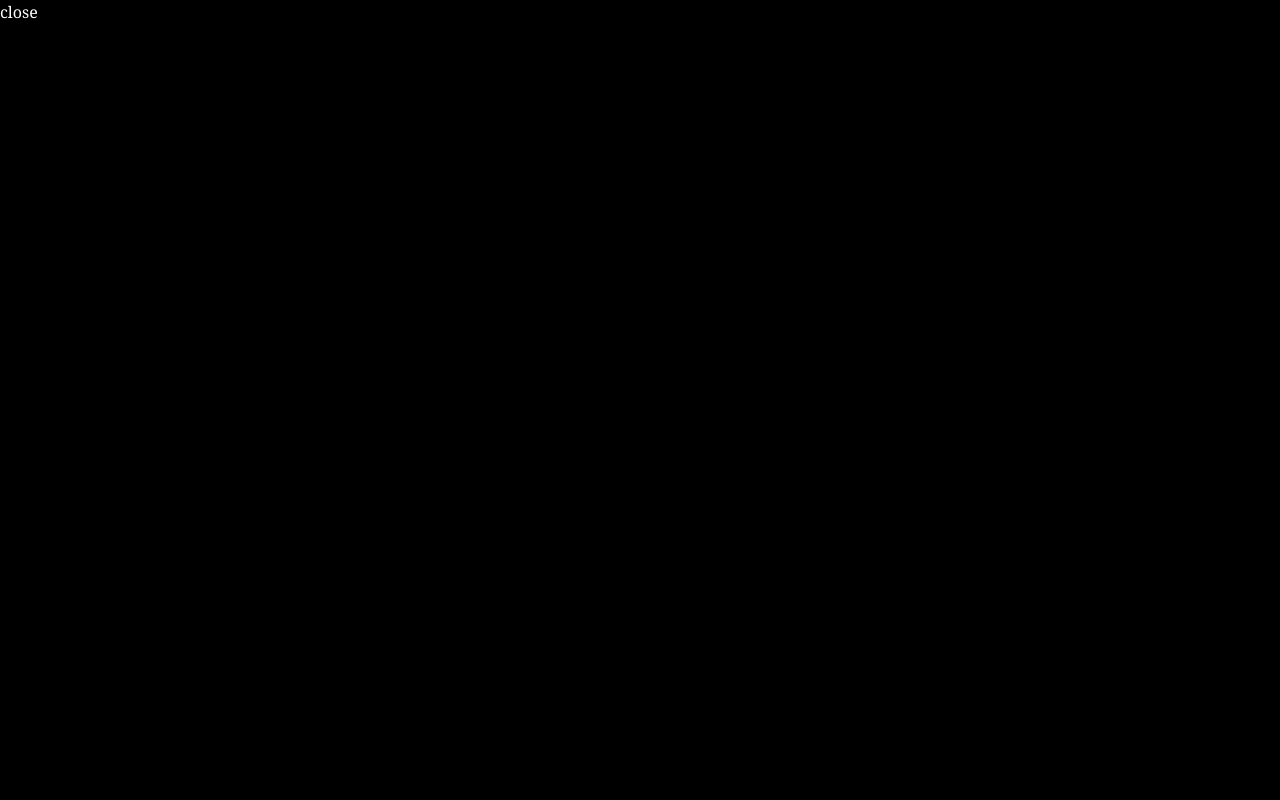
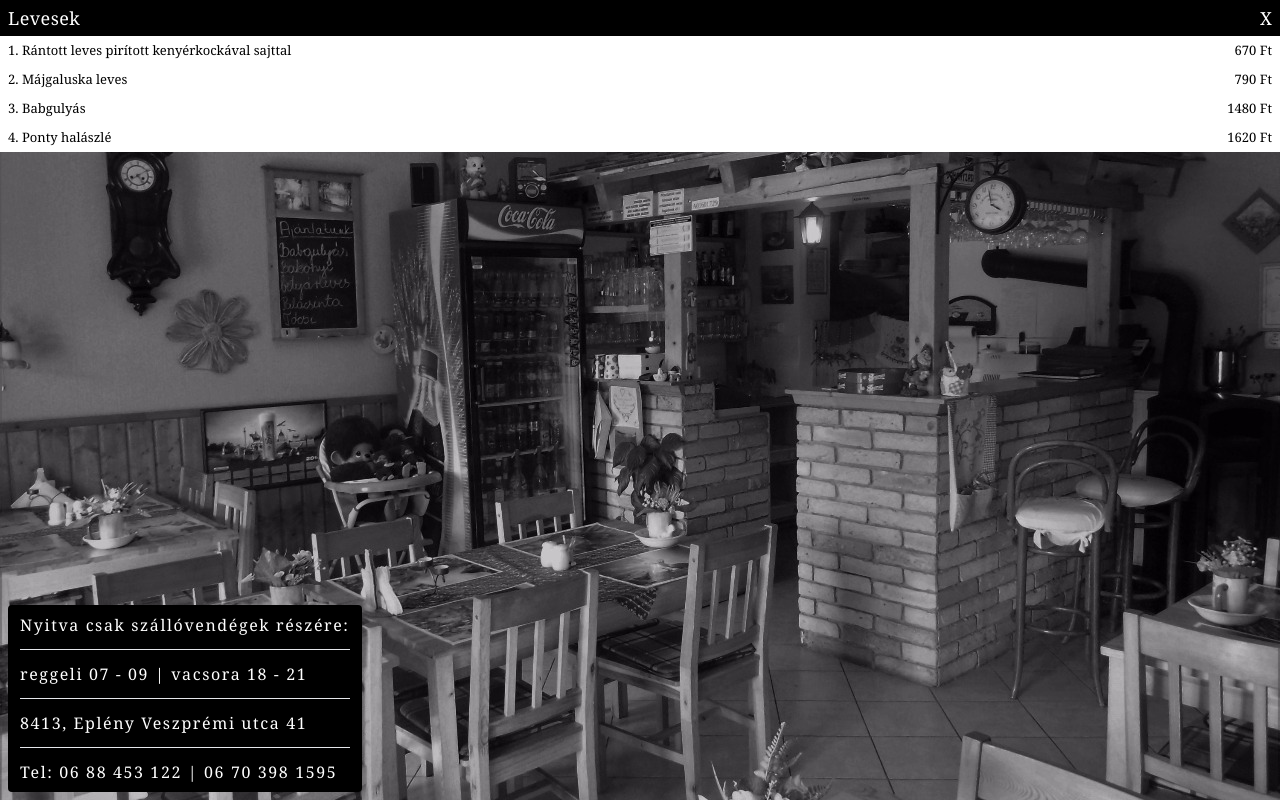
Before and after one commit to xdevtomix/mokus, a React (Vite) app: page / in a window 1280 px wide. Both pictures are taken after a click on the button "Étlap". Built offline with nearby package versions, Linux system fonts and the light colour scheme.

Commit message:
menu work 2

```diff
--- a/public/sw-mokus.js
+++ b/public/sw-mokus.js
@@ -1,7 +1,7 @@
 
 const ServiceWorkerGlobalScope = this;
 const cacheNameBasis = 'mokus';
-const version = '21.09.16.3';
+const version = '21.09.16.4';
 const cacheName = `${cacheNameBasis}-v${version}`;
 const urlsToCache = [
     './images/mokusbufe_bw_64_64.png',
--- a/src/App.jsx
+++ b/src/App.jsx
@@ -13,8 +13,8 @@ export default function App() {
   return (
     <div className="w-full h-full">
       <ServiceWorkerInstallerUpdater />
-      <Home language={language} setLanguage={setLanguage} translations={translations} setIsMenuOpen={setIsMenuOpen} />
-      <Menu isMenuOpen={isMenuOpen} setIsMenuOpen={setIsMenuOpen} />
+      <Home translations={translations} language={language} setLanguage={setLanguage} setIsMenuOpen={setIsMenuOpen} />
+      <Menu translations={translations} language={language} isMenuOpen={isMenuOpen} setIsMenuOpen={setIsMenuOpen} />
     </div>
   )
 }
--- a/src/assets/translations.json
+++ b/src/assets/translations.json
@@ -1,5 +1,12 @@
 {
     "menuOpener" : {"hu" : "Étlap", "en" : "Menu"},
     "openFor" : {"hu" : "Nyitva csak szállóvendégek részére:", "en" : "Open for our guests only:"},
-    "openWhen" : {"hu" : "reggeli 07 - 09 | vacsora 18 - 21", "en" : "breakfast 07 - 09 | dinner 18 - 21"}
+    "openWhen" : {"hu" : "reggeli 07 - 09 | vacsora 18 - 21", "en" : "breakfast 07 - 09 | dinner 18 - 21"},
+    "dishes" : {
+        "soups" : {"hu" : "Levesek", "en" : "Soups"},
+        "1" : {"hu" : "1. Rántott leves pirított kenyérkockával sajttal", "en" : "1. Caraway seed soup with croutons and cheese", "price" : "670 Ft"},
+        "2" : {"hu" : "2. Májgaluska leves", "en" : "2. Liver dumpling soup", "price" : "790 Ft"},
+        "3" : {"hu" : "3. Babgulyás", "en" : "3. Bean goulash", "price" : "1480 Ft"},
+        "4" : {"hu" : "4. Ponty halászlé", "en" : "4. Fisherman’s carp soup", "price" : "1620 Ft"}
+    }
 }
--- a/src/components/Home.jsx
+++ b/src/components/Home.jsx
@@ -2,7 +2,7 @@ import React, { useRef, useEffect } from "react";
 
 import ActionButton from "./ActionButton";
 
-export default function Home({ language, setLanguage, translations, setIsMenuOpen }) {
+export default function Home({ translations, language, setLanguage, setIsMenuOpen }) {
     const containerRef = useRef(null);
 
     useEffect(() => {
@@ -31,7 +31,7 @@ export default function Home({ language, setLanguage, translations, setIsMenuOpe
                 className="w-full h-full object-cover"
                 alt="Mókusbüfé" />
 
-            <ActionButton cssClasses="fixed top-2 left-2" text={translations.menuOpener[language]} action={() => setIsMenuOpen(true)}/>
+            <ActionButton cssClasses="fixed top-2 left-2" text={translations.menuOpener[language]} action={() => setIsMenuOpen(true)} />
 
             <div className="fixed top-2 right-2 flex flex-col items-end">
                 <a className="bg-black text-white text-lg leading-5 tracking-widest p-3 rounded no-underline mb-2" href="https://www.bakonyiapartmanhaz.hu">Bakonyi Apartmanház</a>
--- a/src/components/Menu.jsx
+++ b/src/components/Menu.jsx
@@ -1,18 +1,41 @@
 import React from "react";
 
-export default function Menu({isMenuOpen, setIsMenuOpen}) {
+import MenuItem from "./MenuItem";
+
+export default function Menu({ translations, language, isMenuOpen, setIsMenuOpen }) {
     const closeMenu = () => {
         setIsMenuOpen(false);
     };
 
     return (
         <div className={`
-            fixed inset-0 z-10 bg-black text-white
+            fixed inset-0 z-10 overflow-y-scroll no-scrollbar
             transition duration-300
             ${isMenuOpen ? 'opacity-100' : 'opacity-0'}
             transform ${isMenuOpen ? 'translate-y-0' : 'translate-y-full'}
         `}>
-            <span onClick={() => closeMenu()}>close</span>
+            <div>
+                <div className="bg-black">
+                    <MenuItem>
+                        <h1 className="text-white text-lg leading-5 tracking-wide">{translations.dishes.soups[language]}</h1>
+                        <button className="text-white text-lg leading-5 cursor-pointer outline-none select-none" onClick={() => closeMenu()}>X</button>
+                    </MenuItem>
+                </div>
+                <div className="bg-white">
+                    <MenuItem>
+                        <span>{translations.dishes['1'][language]}</span><span>{translations.dishes['1'].price}</span>
+                    </MenuItem>
+                    <MenuItem>
+                        <span>{translations.dishes['2'][language]}</span><span>{translations.dishes['2'].price}</span>
+                    </MenuItem>
+                    <MenuItem>
+                        <span>{translations.dishes['3'][language]}</span><span>{translations.dishes['3'].price}</span>
+                    </MenuItem>
+                    <MenuItem>
+                        <span>{translations.dishes['4'][language]}</span><span>{translations.dishes['4'].price}</span>
+                    </MenuItem>
+                </div>
+            </div>
         </div>
     );
 }
--- /dev/null
+++ b/src/components/MenuItem.jsx
@@ -0,0 +1,9 @@
+import React from "react";
+
+export default function MenuItem({children}) {
+    return (
+        <div className="flex justify-between items-center p-2 text-[13px] leading-[13px] text-black">
+            {children}
+        </div>
+    );
+}
--- a/src/index.css
+++ b/src/index.css
@@ -1,3 +1,12 @@
 @tailwind base;
 @tailwind components;
 @tailwind utilities;
+
+.no-scrollbar {
+    -ms-overflow-style: none;		/* Hide scrollbar for IE and old Edge */
+	scrollbar-width: none;			/* Hide scrollbar for Firefox */
+}
+
+.no-scrollbar::-webkit-scrollbar {	/* Hide scrollbar for Chrome, Safari, new Edge and Opera */
+    display: none;
+}
```
